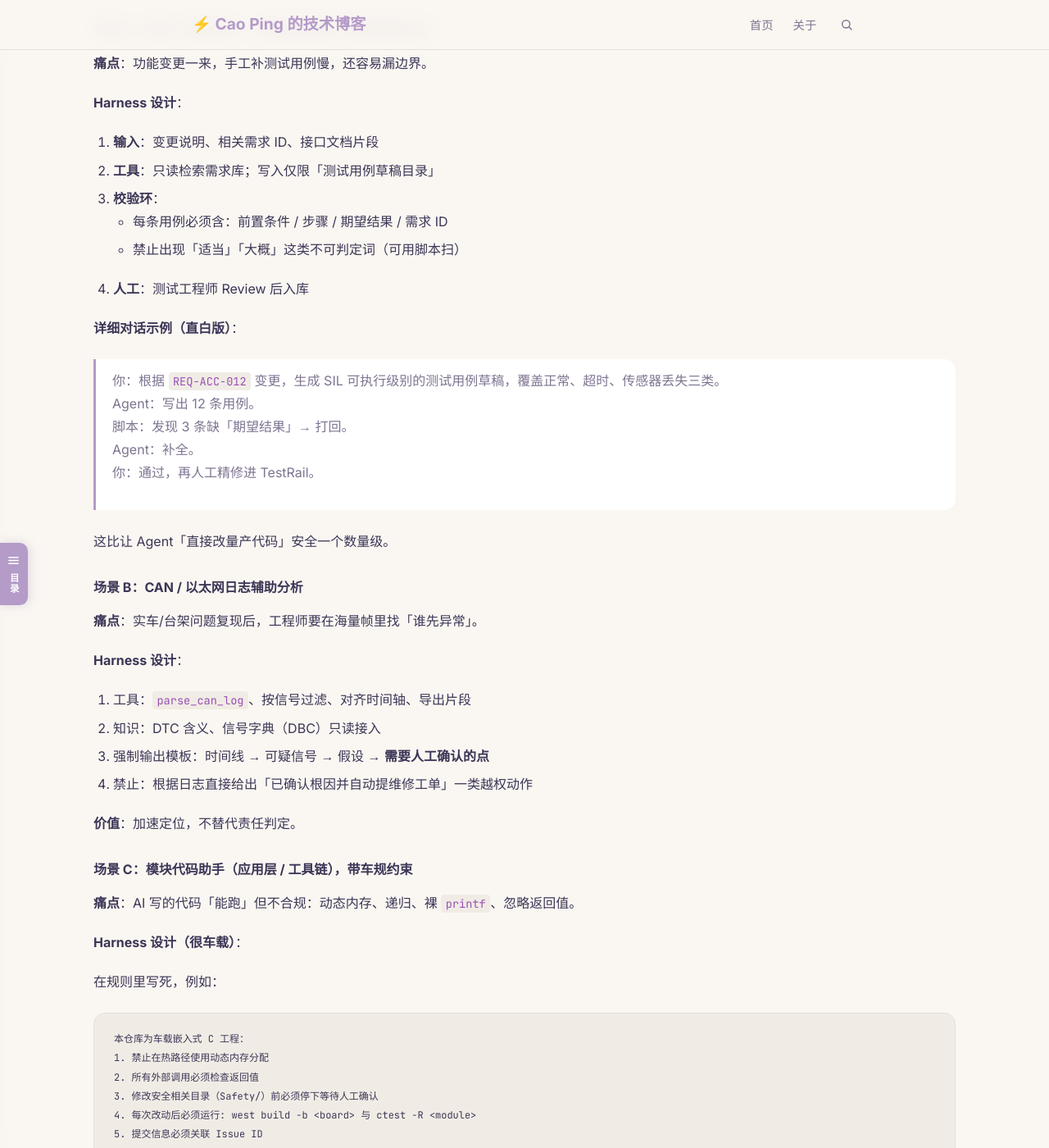
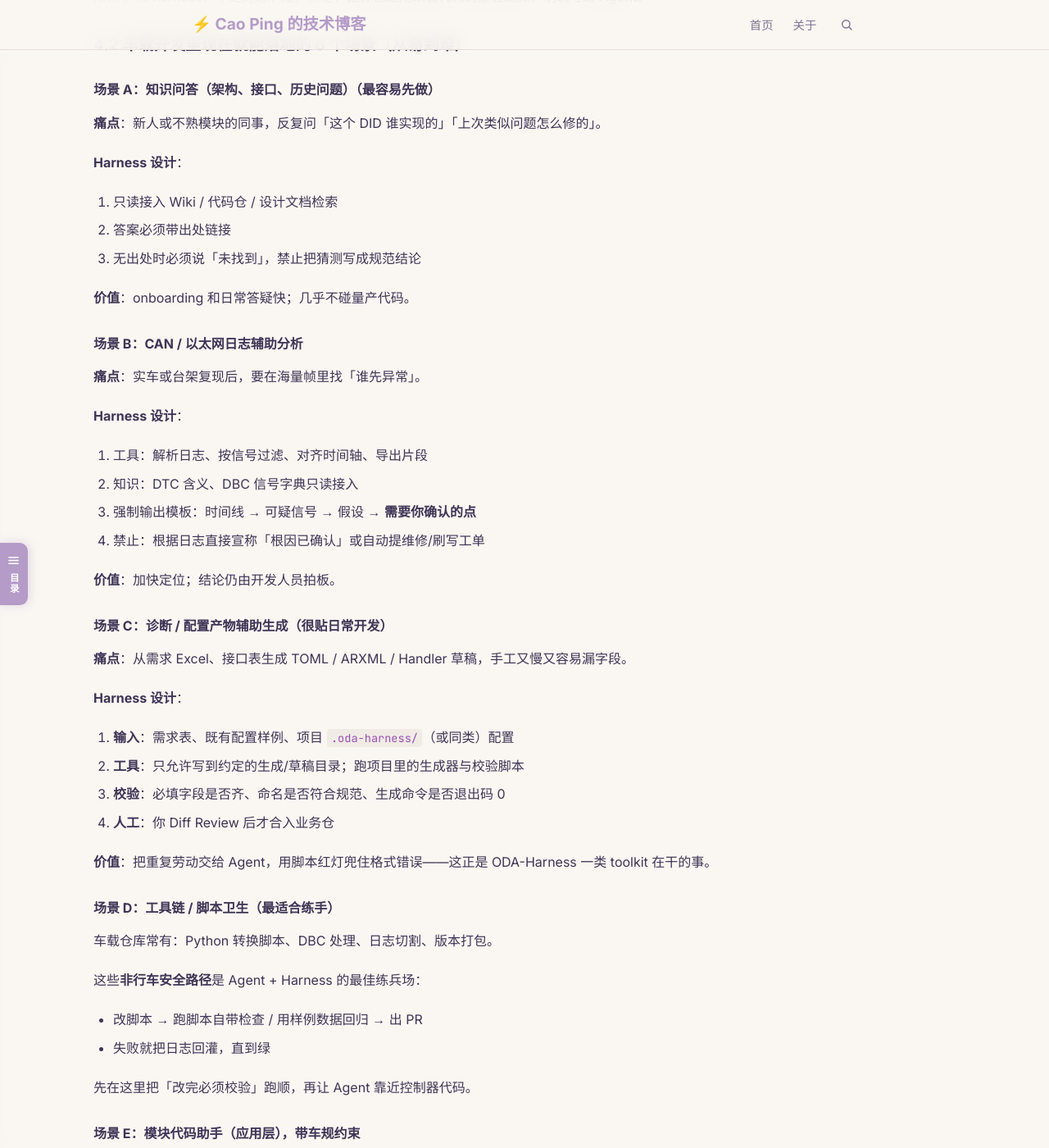
Before and after one commit to caoping0623/caoping0623.github.io, a Jekyll site: the page built from _posts/2026-07-30-ai-harness.md, in a window 1280 px wide and 1400 px high, scrolled down 9477 px. Shown: the whole window at 82% size. Built offline with Jekyll 4.4.1, drawn with Linux system fonts in a browser that asks for light colours; some of the changed text lies outside the part shown.

Commit message:
docs: 第四章改为车载开发视角，去掉测试向场景
Co-authored-by: Cursor <cursoragent@cursor.com>

````diff
--- a/_posts/2026-07-30-ai-harness.md
+++ b/_posts/2026-07-30-ai-harness.md
@@ -320,64 +320,81 @@ CI（持续集成）是仓库上那套自动检查：一推代码或提 PR，就
 
 ## 四、车载领域能不能用？能，而且很对口
 
+本章按**车载软件 / 诊断开发人员**来写（改代码、查日志、出配置与设计说明），不展开测试同事专属的用例库、SIL 回归场景建设。
+
 结论先说：
 
-> **能用，而且车载工程师其实比很多互联网同事更懂 harness——因为你们天天在搭 SIL/HIL。**
-> 但车载有一条硬边界：**量产安全相关路径上，Agent 只能辅助，不能绕过既有安全与质量体系自动闭环。**
+> **能用。** 开发日常里的规则、编译校验、路径权限、日志工具，本来就很像一套夹具；把同样纪律套到 AI 上即可。
+> 但有一条硬边界：**量产安全相关路径上，Agent 只能辅助，不能绕过既有安全与质量体系自动闭环。**
 
-### 4.1 你已经在用的「老 Harness」
+### 4.1 你身边其实已有「夹具思维」
 
-| 车载概念 | 和 AI Harness 的对应 |
+就算你不搭 SIL/HIL，下面这些开发侧习惯，和 AI Harness 是同一类结构：
+
+| 开发里已有的做法 | 和 AI Harness 的对应 |
 | --- | --- |
-| MIL / SIL / HIL / VIL | 不同保真度的环境 + 夹具 |
-| 故障注入 | 故意给坏观测，看系统是否稳健（对 Agent 也可做「脏日志/对抗提示」测试） |
-| 需求追溯、测试用例、覆盖率 | Eval / 验证证据链 |
-| 权限、诊断安全访问、刷写保护 | Guardrails |
-| 记录仪、总线日志、HIL 报告 | Observability |
+| 本地编译 / 模块构建脚本 | 校验环（改完先过编译） |
+| Code Review、目录权限、不能乱改诊断表 | 权限与审批 |
+| DBC、接口文档、架构说明、历史 Issue | 上下文管道 |
+| 总线日志、诊断仪、内部 Wiki | 工具 / 环境 |
+| 提交规范、CI 红灯 | 观测与反馈 |
 
-所以学 AI harness，不是另起炉灶，而是：**把同一套工程纪律套到「会说话的组件」上。**
+所以学 AI harness，不是另起炉灶，而是：**把你已经用来管代码的那套纪律，明确写给 Agent。**
 
-### 4.2 车载里现在就能落地的 6 个场景（从易到难）
+### 4.2 车载开发里现在就能落地的 6 个场景（从易到难）
 
-#### 场景 A：需求 / 变更说明 → 测试用例草稿（强烈推荐先做）
+#### 场景 A：知识问答（架构、接口、历史问题）（最容易先做）
 
-**痛点**：功能变更一来，手工补测试用例慢，还容易漏边界。
+**痛点**：新人或不熟模块的同事，反复问「这个 DID 谁实现的」「上次类似问题怎么修的」。
 
 **Harness 设计**：
 
-1. **输入**：变更说明、相关需求 ID、接口文档片段
-2. **工具**：只读检索需求库；写入仅限「测试用例草稿目录」
-3. **校验环**：
-   - 每条用例必须含：前置条件 / 步骤 / 期望结果 / 需求 ID
-   - 禁止出现「适当」「大概」这类不可判定词（可用脚本扫）
-4. **人工**：测试工程师 Review 后入库
+1. 只读接入 Wiki / 代码仓 / 设计文档检索
+2. 答案必须带出处链接
+3. 无出处时必须说「未找到」，禁止把猜测写成规范结论
 
-**详细对话示例（直白版）**：
-
-> 你：根据 `REQ-ACC-012` 变更，生成 SIL 可执行级别的测试用例草稿，覆盖正常、超时、传感器丢失三类。
-> Agent：写出 12 条用例。
-> 脚本：发现 3 条缺「期望结果」→ 打回。
-> Agent：补全。
-> 你：通过，再人工精修进 TestRail。
-
-这比让 Agent「直接改量产代码」安全一个数量级。
+**价值**：onboarding 和日常答疑快；几乎不碰量产代码。
 
 #### 场景 B：CAN / 以太网日志辅助分析
 
-**痛点**：实车/台架问题复现后，工程师要在海量帧里找「谁先异常」。
+**痛点**：实车或台架复现后，要在海量帧里找「谁先异常」。
 
 **Harness 设计**：
 
-1. 工具：`parse_can_log`、按信号过滤、对齐时间轴、导出片段
-2. 知识：DTC 含义、信号字典（DBC）只读接入
-3. 强制输出模板：时间线 → 可疑信号 → 假设 → **需要人工确认的点**
-4. 禁止：根据日志直接给出「已确认根因并自动提维修工单」一类越权动作
+1. 工具：解析日志、按信号过滤、对齐时间轴、导出片段
+2. 知识：DTC 含义、DBC 信号字典只读接入
+3. 强制输出模板：时间线 → 可疑信号 → 假设 → **需要你确认的点**
+4. 禁止：根据日志直接宣称「根因已确认」或自动提维修/刷写工单
 
-**价值**：加速定位，不替代责任判定。
+**价值**：加快定位；结论仍由开发人员拍板。
 
-#### 场景 C：模块代码助手（应用层 / 工具链），带车规约束
+#### 场景 C：诊断 / 配置产物辅助生成（很贴日常开发）
 
-**痛点**：AI 写的代码「能跑」但不合规：动态内存、递归、裸 `printf`、忽略返回值。
+**痛点**：从需求 Excel、接口表生成 TOML / ARXML / Handler 草稿，手工又慢又容易漏字段。
+
+**Harness 设计**：
+
+1. **输入**：需求表、既有配置样例、项目 `.oda-harness/`（或同类）配置
+2. **工具**：只允许写到约定的生成/草稿目录；跑项目里的生成器与校验脚本
+3. **校验**：必填字段是否齐、命名是否符合规范、生成命令是否退出码 0
+4. **人工**：你 Diff Review 后才合入业务仓
+
+**价值**：把重复劳动交给 Agent，用脚本红灯兜住格式错误——这正是 ODA-Harness 一类 toolkit 在干的事。
+
+#### 场景 D：工具链 / 脚本卫生（最适合练手）
+
+车载仓库常有：Python 转换脚本、DBC 处理、日志切割、版本打包。
+
+这些**非行车安全路径**是 Agent + Harness 的最佳练兵场：
+
+- 改脚本 → 跑脚本自带检查 / 用样例数据回归 → 出 PR
+- 失败就把日志回灌，直到绿
+
+先在这里把「改完必须校验」跑顺，再让 Agent 靠近控制器代码。
+
+#### 场景 E：模块代码助手（应用层），带车规约束
+
+**痛点**：AI 写的代码「能编过」但不合规：热路径动态内存、忽略返回值、乱改诊断映射。
 
 **Harness 设计（很车载）**：
 
@@ -388,58 +405,37 @@ CI（持续集成）是仓库上那套自动检查：一推代码或提 PR，就
 1. 禁止在热路径使用动态内存分配
 2. 所有外部调用必须检查返回值
 3. 修改安全相关目录（Safety/）前必须停下等待人工确认
-4. 每次改动后必须运行: west build -b <board> 与 ctest -R <module>
+4. 每次改动后必须运行模块编译脚本（如 west build / 仓库规定的 build）
 5. 提交信息必须关联 Issue ID
 ```
 
 再配上：
 
-- 编译 + 单测作为硬校验
-- `Safety/` 目录写入需要审批门
+- 模块编译作为硬校验（有模块级单测也可接上，没有也不必硬造测试体系）
+- `Safety/`、`diag/` 等目录默认只读或需审批
 - diff 扫描禁用 API 列表
 
 这时 Agent 不是「更聪明」，而是「被夹具夹住后更可靠」。
 
-#### 场景 D：把 SIL 场景生成自动化一点
+#### 场景 F：接口 / 需求变更 → 影响分析与改码清单
 
-**痛点**：回归场景库建设慢，边界工况想不全。
+**痛点**：变更一来，要翻接口文档、找调用点、估影响面，容易漏。
 
-**做法**：
+**Harness 设计**：
 
-- Agent 根据功能描述生成「场景清单 + 参数范围」草稿
-- 校验：每个场景必须映射到需求 ID；危险场景必须标注预期安全响应
-- 真正跑仿真仍走现有 SIL 流水线（CarMaker / Prescan / 自研仿真等）
-- Agent **不直接**改仿真器安全阈值，只提 PR 式变更
+1. **输入**：变更说明、需求/接口 ID、相关头文件与调用检索
+2. **输出模板**：影响模块列表 → 建议改动点 → 风险与待确认项（必须标「需人工确认」）
+3. **写入范围**：默认只写分析文档或草稿补丁；合入前必须人 Review
+4. **禁止**：在未确认影响面时直接大面积改多仓代码
 
-这和「GenAI 辅助生成测试计划，再在 SIL/HIL 大规模执行」的工业实践是同一方向。
+**价值**：帮你把「该看哪里」列全；真正改哪里仍由你决定。
 
-#### 场景 E：工具链 / 脚本 / CI 卫生（最适合练手）
-
-车载仓库常有：一堆 Python 转换脚本、DBC 处理、日志切割、版本打包。
-
-这些**非行车安全路径**是 Agent + Harness 的最佳练兵场：
-
-- 改脚本 → 跑单测 → 用样例日志回归 → 出 PR
-- 失败就回灌日志，直到绿
-
-先在这里把 harness 跑顺，再考虑靠近控制器代码。
-
-#### 场景 F：知识问答（架构、接口、历史问题）
-
-接内部 Wiki / 代码仓检索，但：
-
-- 答案必须带出处链接
-- 无出处时必须说「未找到」
-- 禁止把猜测写成规范结论
-
-这属于轻 harness，但对新人 onboarding 很值。
-
-### 4.3 一张「能不能上 Agent」的车载决策表
+### 4.3 一张「能不能上 Agent」的车载开发决策表
 
 | 工作内容 | 建议 | 原因 |
 | --- | --- | --- |
-| 文档、用例草稿、日志解读、脚本工具 | ✅ 积极用 | 可逆、可审、收益高 |
-| 应用层非安全模块 + 强测试校验 | ✅ 可用 | harness 能兜住大部分错 |
+| 文档检索、日志解读、脚本工具、配置草稿 | ✅ 积极用 | 可逆、可审、收益高 |
+| 应用层非安全模块 + 本地编译等硬校验 | ✅ 可用 | harness 能兜住大部分错 |
 | 安全相关软件（ASIL 路径）、标定、刷写、实车控制 | ⚠️ 仅辅助，禁止自动闭环 | 责任与标准不允许黑盒自治 |
 | 生成 ISO 26262 / ASPICE 证据并自动签字 | ❌ 不行 | 证据链与责任必须由组织流程承载 |
 
@@ -459,27 +455,24 @@ CI（持续集成）是仓库上那套自动检查：一推代码或提 PR，就
 | 翻车点 | 加到 harness 的东西 |
 | --- | --- |
 | 没编译就说完成 | 规则：完成前必须跑 `./scripts/build_bcm.sh`；失败不得结束 |
-| 乱改诊断表 | 路径守卫：`diag/` 默认只读；要改必须 `--approve-diag` |
-| 不写测试 | 模板：相关模块变更必须新增/更新 `test_door_*.c` |
+| 乱改诊断表 | 路径守卫：`diag/` 默认只读；要改必须明确审批 |
 | 提交说明混乱 | 钩子：commit message 必须含 `JIRA-xxxx` |
 
 **第二次**：
 
-Agent 改代码 → 编译红 → 自修 → 单测红 → 自修 → 绿 → 生成 PR 说明（含风险点）→ **人做 Review**。
+Agent 改代码 → 编译红 → 自修 → 绿 → 生成 PR 说明（含风险点）→ **你做 Review**。
 
 模型可能还是同一个。变强的是 harness。
 
-这和你在 HIL 上加「缺相保护、超时保护、非法指令拦截」是同一类工程直觉。
-
-### 4.5 车载落地的推荐路线（务实）
+### 4.5 车载开发落地的推荐路线（务实）
 
 <div class="mermaid">
 graph LR
-    A["1. 选非安全路径<br/>脚本/文档/用例"] --> B["2. 写 AGENTS.md<br/>把踩坑写成规则"]
-    B --> C["3. 接上编译+单测<br/>作为硬反馈"]
-    C --> D["4. 加路径权限门<br/>Safety 目录隔离"]
-    D --> E["5. 建黄金评测集<br/>换模型有分数"]
-    E --> F["6. 再考虑靠近<br/>控制器代码辅助"]
+    A["1. 选非安全路径<br/>脚本/文档/配置草稿"] --> B["2. 写 AGENTS.md<br/>把踩坑写成规则"]
+    B --> C["3. 接上模块编译等<br/>本地硬校验"]
+    C --> D["4. 加路径权限门<br/>Safety/diag 隔离"]
+    D --> E["5. 需要时再攒<br/>黄金题对比模型"]
+    E --> F["6. 再考虑靠近<br/>控制器应用代码"]
 
     style A fill:#b5ead7,color:#3d3556
     style B fill:#bee3db,color:#3d3556
@@ -490,7 +483,7 @@ graph LR
 </div>
 
 **不要一上来就让 Agent 碰刷写和实车。**
-先在工具链和文档侧把「错误→夹具」的闭环跑通，团队才会信这套方法。
+先在脚本、文档、诊断配置草稿上把「错误→夹具」的闭环跑通，再靠近控制器代码。
 
 ---
 
@@ -554,13 +547,13 @@ Agent 是目标导向的：你给的目标含糊，它会走捷径；你给的
 
 1. **Harness = 模型周围的工程夹具**：工具、上下文、校验、权限、记忆、观测。
 2. **Harness Engineering = 把每次翻车变成永久防护**，而不是永久抱怨。
-3. **车载不但能用，而且天然适配**——你们本就生活在 SIL/HIL 的 harness 文化里；把同样纪律用到 AI，收益最大、也最安全。
+3. **车载开发不但能用，而且很划算**——编译、目录权限、提交规范本来就是夹具；写给 Agent 之后，重复劳动和低级失误会少很多。
 
 ### 7.2 对车载同事的行动建议
 
-- **本周**：挑一个非安全仓库（脚本/用例/文档），写下 `AGENTS.md` + `make verify`
-- **本月**：给「危险目录/危险命令」加门；攒 20～50 条黄金评测题
-- **本季**：再评估是否让 Agent 辅助应用层改码；安全相关仍保持人审 + 既有 V 模型证据链
+- **本周**：挑脚本、文档或诊断配置草稿路径，写下 `AGENTS.md` + 一条本地编译/校验命令
+- **本月**：给 `Safety/`、`diag/` 等危险目录加门
+- **本季**：再评估是否让 Agent 辅助应用层改码；安全相关仍保持人审 + 既有流程
 
 ### 7.3 最后
 
````
